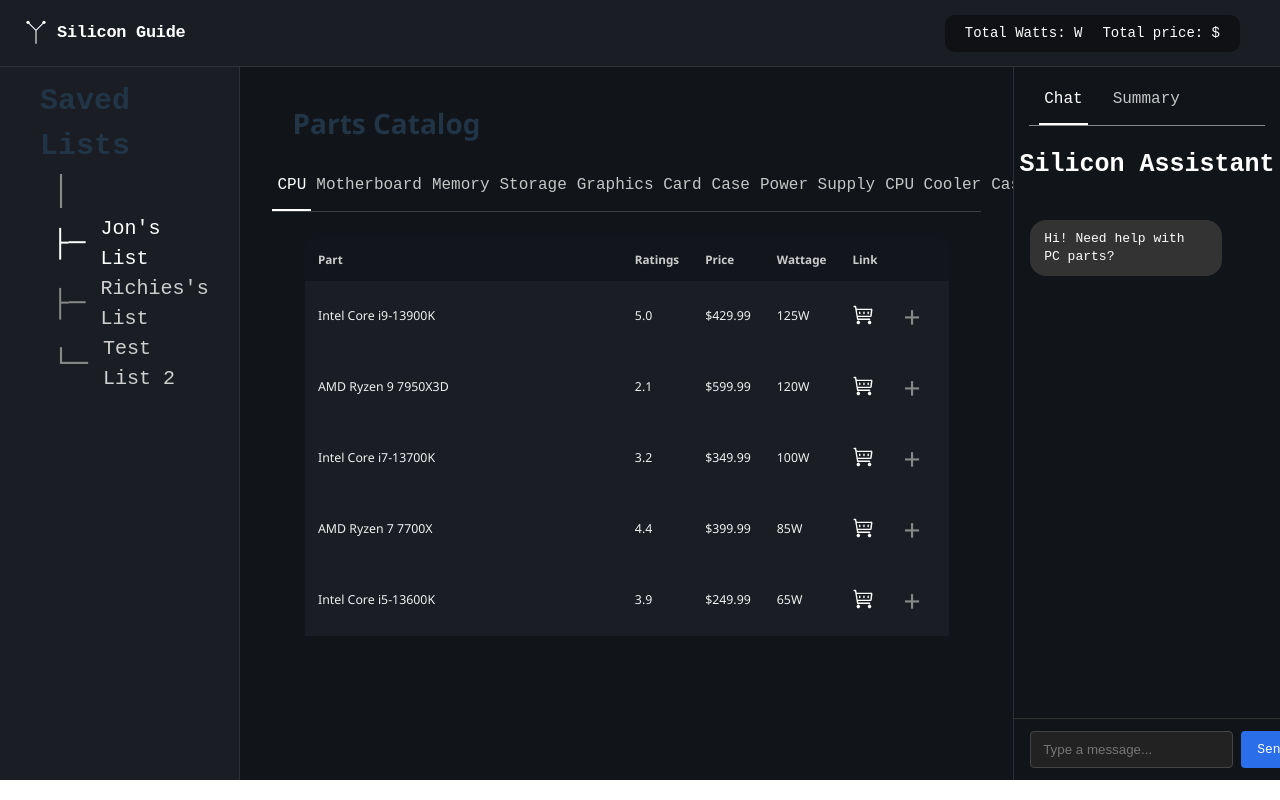
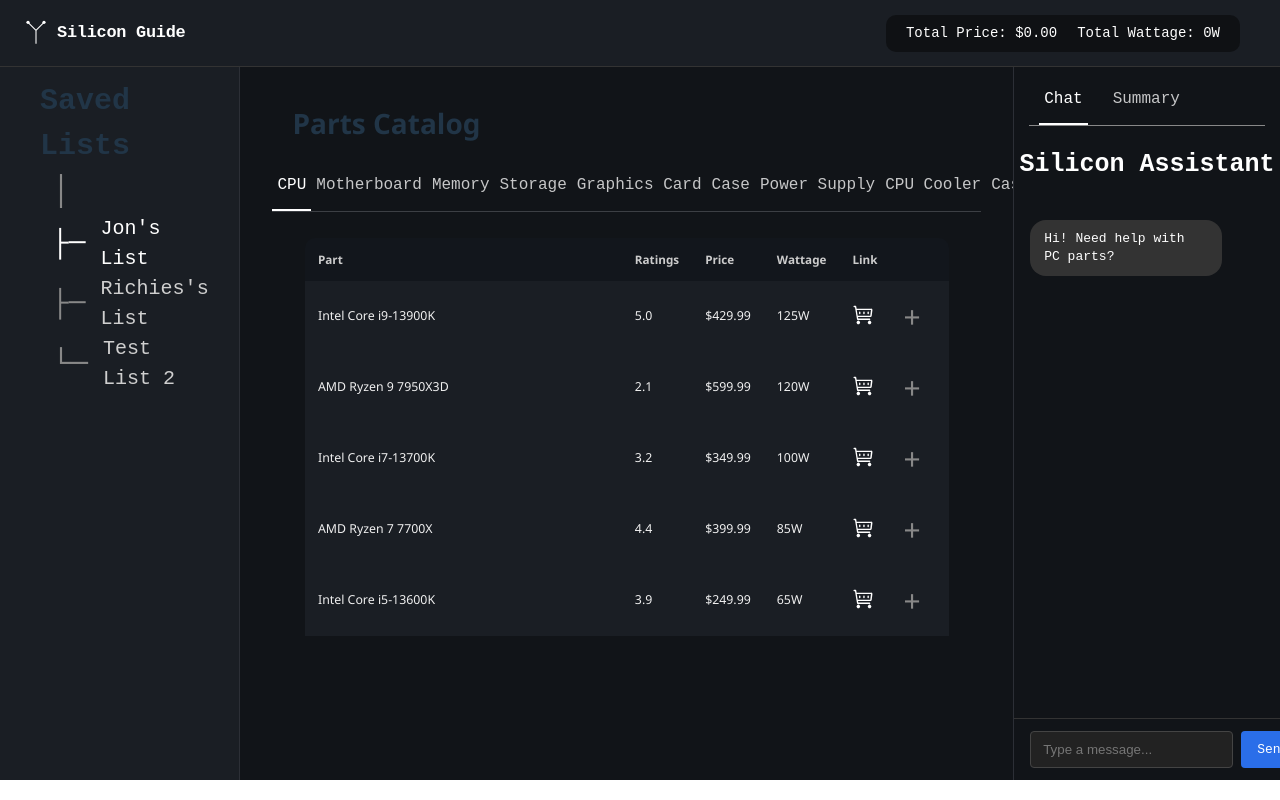
Before and after one commit to jonathanmal1119/SiliconGuide, a React (Vite) app in the folder client/: page / in a window 1280 px wide. Built offline with nearby package versions, Linux system fonts and the light colour scheme.

Commit message:
Added Working prices and Watts Live
When you add and change an item from the summary it automatically updates the total price and total Wattage

```diff
--- a/client/src/App.jsx
+++ b/client/src/App.jsx
@@ -7,8 +7,8 @@
 import RightSideBar from './components/RightSideBar';
 
 function App() {
-  const [currentTab, setCurrentTab] = useState("CPU")
-  const [currentRightTab, setCurrentRightTab] = useState("Chat")
+  const [currentTab, setCurrentTab] = useState("CPU");
+  const [currentRightTab, setCurrentRightTab] = useState("Chat");
   const [savedLists] = useState([
     "Jon's List",
     "Richies's List",
@@ -16,24 +16,24 @@
   ]);
   const [selectedList, setSelectedList] = useState(savedLists[0]);
 
-
+  const categories = ["CPU", "Motherboard", "Memory", "Storage", "Graphics Card", "Case", "Power Supply", "CPU Cooler", "Case Fans"];
 
   const [plans, setPlans] = useState(() =>
-    Object.fromEntries(savedLists.map(name => [name, []]))
+    Object.fromEntries(savedLists.map(name => [
+      name,
+      Object.fromEntries(categories.map(cat => [cat, null]))
+    ]))
   );
 
-
-
   const handleAddPart = (category, part) => {
-  setPlans(prev => {
-    const updatedList = [...prev[selectedList].filter(p => p.category !== category), { category, part }];
-    return {
+    setPlans(prev => ({
       ...prev,
-      [selectedList]: updatedList
-    };
-  });
-};
-
+      [selectedList]: {
+        ...prev[selectedList],
+        [category]: { category, part }
+      }
+    }));
+  };
 
   return (
     <>
@@ -41,11 +41,11 @@
       <Header currPlan={plans[selectedList]} />
       <div className="flex">
         <Sidebar savedLists={savedLists} selectedList={selectedList} setSelectedList={setSelectedList} />
-        <Catalog onAddPart={handleAddPart} setCurrentTab={setCurrentTab} currentTab={currentTab}/>
-        <RightSideBar selectedParts={plans[selectedList]} setCurrentRightTab={setCurrentRightTab} currentRightTab={currentRightTab}/>
+        <Catalog onAddPart={handleAddPart} setCurrentTab={setCurrentTab} currentTab={currentTab} />
+        <RightSideBar selectedParts={plans[selectedList]} setCurrentRightTab={setCurrentRightTab} currentRightTab={currentRightTab} />
       </div>
     </>
-  )
+  );
 }
 
-export default App
+export default App;
--- a/client/src/components/Header.jsx
+++ b/client/src/components/Header.jsx
@@ -1,6 +1,16 @@
 import './styles/Header.css';
 
 const Header = ({currPlan}) => {
+  const { totalPrice, totalWattage } = Object.values(currPlan)
+    .filter(data => data !== null)
+    .reduce(
+      (acc, data) => {
+        acc.totalPrice += data.part.price;
+        acc.totalWattage += data.part.wattage;
+        return acc;
+      },
+      { totalPrice: 0, totalWattage: 0 }
+    );
   return (
     <header className="header">
       <div className="header-left">
@@ -10,8 +20,8 @@
         <h2 className="site-title">Silicon Guide</h2>
       </div>
       <div className='header-right'>
-         <span>Total Watts: {}W</span>
-         <span>Total price: ${}</span>
+         <span>Total Price: ${totalPrice.toFixed(2)}</span>
+        <span>Total Wattage: {totalWattage}W</span>
       </div>
     </header>
   );
--- a/client/src/components/SummaryBar.jsx
+++ b/client/src/components/SummaryBar.jsx
@@ -1,23 +1,24 @@
 import './styles/Summarybar.css';
 import SummaryItem from './SummaryItem';
 
-// fallback part names
 const defaultParts = {
-  "CPU": "AMD Ryzen 5 7600X",
-  "Motherboard": "MSI B650M PRO-VDH WIFI",
-  "Memory": "Corsair Vengeance 16GB (2x8GB) DDR5-6000",
-  "Storage": "Crucial P5 Plus 1TB NVMe SSD",
-  "Graphics Card": "NVIDIA GeForce RTX 4070 12GB",
-  "Power Supply": "Corsair RM750e 750W 80+ Gold",
-  "CPU Cooler": "NZXT H5 Flow ATX Mid Tower",
-  "Case Fans": "N/A"
+  "CPU": "",
+  "Motherboard": "",
+  "Memory": "",
+  "Storage": "",
+  "Graphics Card": "",
+  "Power Supply": "",
+  "CPU Cooler": "",
+  "Case Fans": ""
 };
 
 function SummaryBar({ selectedParts = [], currentRightTab}) {
-  // Build map safely
   const selectedMap = new Map(
-    Array.isArray(selectedParts) ? selectedParts.map(({ category, part }) => [category, part.name]) : []
-  );
+  Object.entries(selectedParts)
+    .filter(([_, data]) => data !== null)
+    .map(([category, data]) => [category, data.part.name])
+);
+console.log(selectedMap)
   return (
     <div style={{ display: currentRightTab === 'Summary' ? 'block' : 'none' }} className="summarybar-container" >
       <span className="summary-title">Parts Summary</span>
@@ -30,7 +31,6 @@
           />
         ))}
       </div>
-
     </div>
   );
 }
--- a/client/src/data/defaultParts.js
+++ b/client/src/data/defaultParts.js
@@ -1,20 +1,47 @@
 const defaultParts = {
-        "CPU": [
-            { name: "Intel Core i9-13900K", ratings: 5.0, price: 429.99, wattage: 125, link:"https://www.amazon.com/Intel-i9-13900K-Desktop-Processor-P-cores/dp/B0BCF54SR1" },
-            { name: "AMD Ryzen 9 7950X3D", ratings: 2.1, price: 599.99, wattage: 120, link:"https://www.amazon.com/AMD-Ryzen-7950X3D-Hexadeca-core-Processor/dp/B0BTRH9MNS"},
-            { name: "Intel Core i7-13700K", ratings: 3.2, price: 349.99, wattage: 100,link:"https://www.amazon.com/Intel-i7-13700K-Desktop-Processor-P-cores/dp/B0BCF57FL5"},
-            { name: "AMD Ryzen 7 7700X", ratings: 4.4, price: 399.99, wattage: 85, link:"https://www.amazon.com/AMD-7700X-16-Thread-Unlocked-Processor/dp/B0BBHHT8LY?th=1" },
-            { name: "Intel Core i5-13600K", ratings: 3.9, price: 249.99, wattage: 65,link:"https://www.amazon.com/Intel-i5-13600K-Desktop-Processor-P-cores/dp/B0BCDR9M33" }
-        ],
-        "Motherboard": [],
-        "Memory": [],
-        "Storage": [],
-        "Graphics Card": [],
-        "Case": [],
-        "Power Supply": [],
-        "CPU Cooler": [],
-        "Case Fans": []
-        };
+    "CPU": [
+        { "name": "Intel Core i9-13900K", "ratings": 5.0, "price": 429.99, "wattage": 125, "link": "https://www.amazon.com/Intel-i9-13900K-Desktop-Processor-P-cores/dp/B0BCF54SR1" },
+        { "name": "AMD Ryzen 9 7950X3D", "ratings": 2.1, "price": 599.99, "wattage": 120, "link": "https://www.amazon.com/AMD-Ryzen-7950X3D-Hexadeca-core-Processor/dp/B0BTRH9MNS" },
+        { "name": "Intel Core i7-13700K", "ratings": 3.2, "price": 349.99, "wattage": 100, "link": "https://www.amazon.com/Intel-i7-13700K-Desktop-Processor-P-cores/dp/B0BCF57FL5" },
+        { "name": "AMD Ryzen 7 7700X", "ratings": 4.4, "price": 399.99, "wattage": 85, "link": "https://www.amazon.com/AMD-7700X-16-Thread-Unlocked-Processor/dp/B0BBHHT8LY?th=1" },
+        { "name": "Intel Core i5-13600K", "ratings": 3.9, "price": 249.99, "wattage": 65, "link": "https://www.amazon.com/Intel-i5-13600K-Desktop-Processor-P-cores/dp/B0BCDR9M33" }
+    ],
+    "Motherboard": [
+        { "name": "ASUS ROG Strix Z790-E", "ratings": 4.8, "price": 379.99, "wattage": 25, "link": "https://www.amazon.com/ASUS-ROG-Strix-Z790-E-Gaming/dp/B0BCF6KPHX" },
+        { "name": "MSI MPG B650 Carbon WiFi", "ratings": 4.3, "price": 289.99, "wattage": 22, "link": "https://www.amazon.com/MSI-B650-Carbon-WiFi-Motherboard/dp/B0BHQVCJXJ" }
+    ],
+    "Memory": [
+        { "name": "Corsair Vengeance DDR5 32GB (2x16GB) 6000MHz", "ratings": 4.9, "price": 159.99, "wattage": 10, "link": "https://www.amazon.com/Corsair-Vengeance-32GB-6000MHz-Desktop/dp/B0BHZQ19VW" },
+        { "name": "G.SKILL Trident Z5 RGB Series 32GB (2x16GB) 6400MHz", "ratings": 4.7, "price": 199.99, "wattage": 10, "link": "https://www.amazon.com/G-SKILL-Trident-PC5-51200-CL32-39-39-1024/dp/B0BHZVPYRC" }
+    ],
+    "Storage": [
+        { "name": "Samsung 980 PRO 2TB NVMe SSD", "ratings": 4.9, "price": 159.99, "wattage": 8, "link": "https://www.amazon.com/SAMSUNG-980-PRO-SSD-2TB/dp/B08RK2SR23" },
+        { "name": "Crucial P5 Plus 1TB NVMe SSD", "ratings": 4.6, "price": 89.99, "wattage": 7, "link": "https://www.amazon.com/Crucial-Plus-5000MB-PCIe-Internal/dp/B098WL46RS" }
+    ],
+    "Graphics Card": [
+        { "name": "NVIDIA GeForce RTX 4090", "ratings": 4.8, "price": 1599.99, "wattage": 450, "link": "https://www.amazon.com/ASUS-GeForce-Graphics-DisplayPort-TUF-RTX4090-O24G-GAMING/dp/B0BHYWJNK1" },
+        { "name": "AMD Radeon RX 7900 XTX", "ratings": 4.5, "price": 999.99, "wattage": 355, "link": "https://www.amazon.com/Sapphire-21322-01-20G-NITRO-Graphics/dp/B0BNVZ7N5V" }
+    ],
+    "Case": [
+        { "name": "NZXT H7 Flow", "ratings": 4.7, "price": 129.99, "wattage": 0, "link": "https://www.amazon.com/NZXT-H7-Flow-Mid-Tower-White/dp/B09V9B2J3N" },
+        { "name": "Fractal Design Meshify 2 Compact", "ratings": 4.8, "price": 109.99, "wattage": 0, "link": "https://www.amazon.com/Fractal-Design-Meshify-Compact-TG/dp/B08PP2F6LK" }
+    ],
+    "Power Supply": [
+        { "name": "Corsair RM850x 850W 80+ Gold", "ratings": 4.9, "price": 139.99, "wattage": 850, "link": "https://www.amazon.com/Corsair-RM850x-Certified-Fully-Modular-Supply/dp/B08RXQHZR4" },
+        { "name": "Seasonic Focus GX-750W 80+ Gold", "ratings": 4.8, "price": 119.99, "wattage": 750, "link": "https://www.amazon.com/Seasonic-FOCUS-GX-750-Full-Modular/dp/B07H2RR55Q" }
+    ],
+    "CPU Cooler": [
+        { "name": "Noctua NH-D15", "ratings": 4.9, "price": 99.99, "wattage": 5, "link": "https://www.amazon.com/Noctua-NH-D15-Premium-Cooler-NF-A15/dp/B00L7UZMAK" },
+        { "name": "Corsair iCUE H150i Elite Capellix Liquid CPU Cooler", "ratings": 4.7, "price": 169.99, "wattage": 10, "link": "https://www.amazon.com/Corsair-iCUE-H150i-ELITE-CAPELLIX/dp/B08C78VZ9Z" }
+    ],
+    "Case Fans": [
+        { "name": "ARCTIC F12 PWM - 120mm Case Fan", "ratings": 4.8, "price": 9.99, "wattage": 2, "link": "https://www.amazon.com/ARCTIC-F12-PWM-Case-Fan/dp/B002KTVFTE" },
+        { "name": "Corsair LL120 RGB 120mm Fan", "ratings": 4.6, "price": 39.99, "wattage": 3, "link": "https://www.amazon.com/Corsair-LL120-RGB-120mm-Light/dp/B075VGN4M1" }
+    ]
+
+
+
+}
 
 
 export default defaultParts;
```
